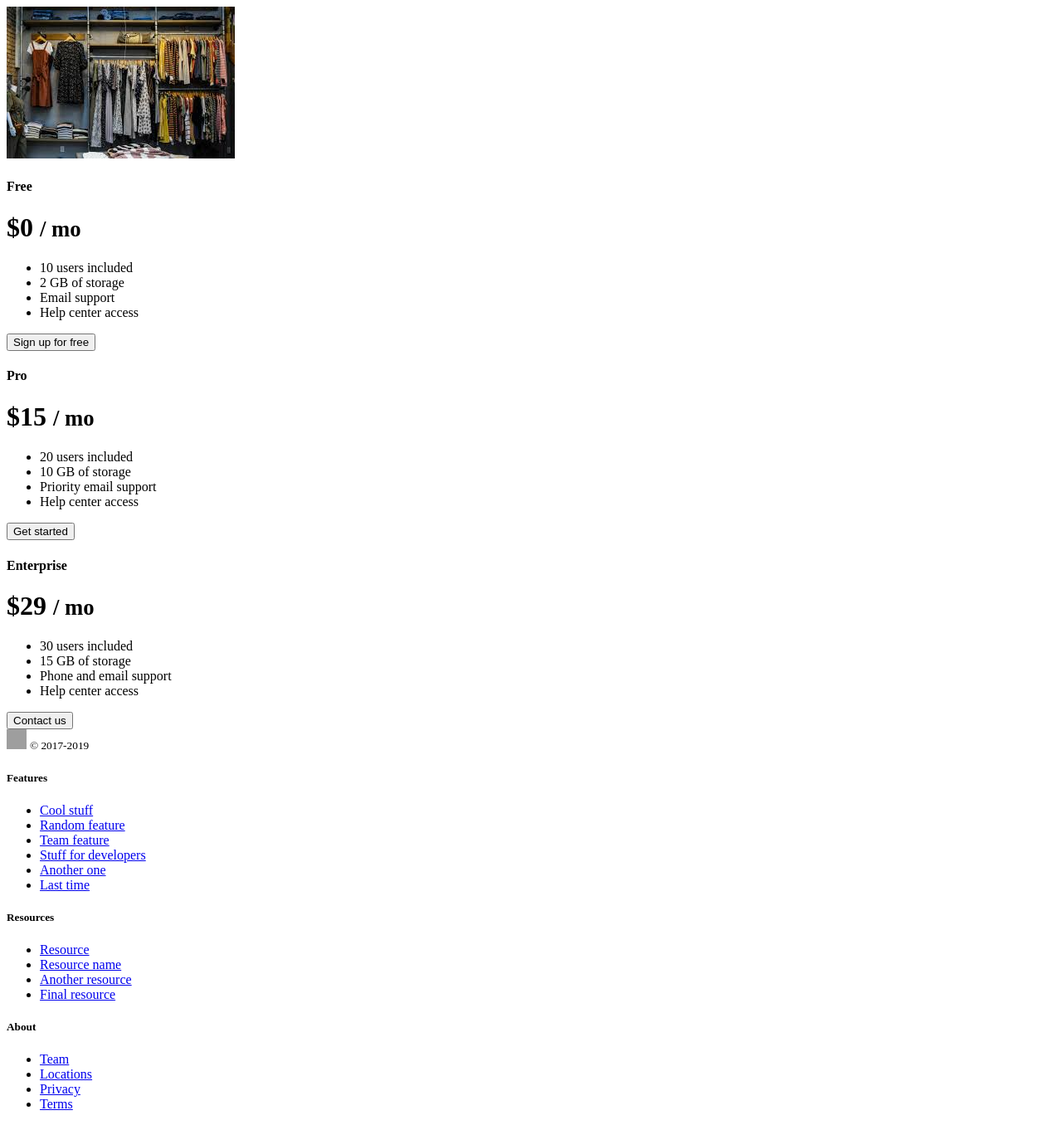
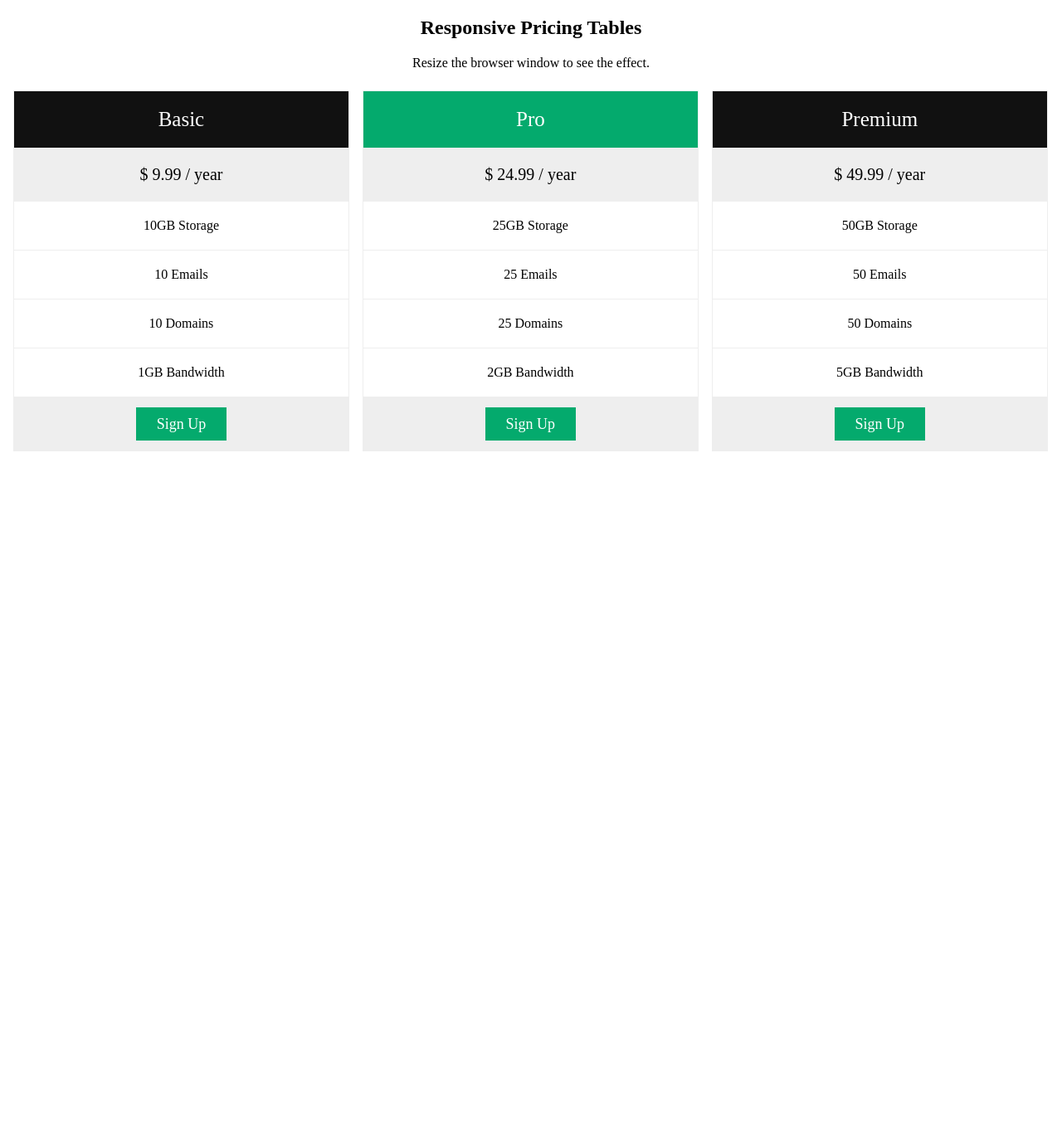
Before and after one commit to ramzanaliengineer/komori-corp, a Django app: page /singleProduct in a window 1280 px wide. Shown: the whole page at 83% size. After the commit the page ends 544 px from the top, so only its background shows below. Run offline with Django 5.2, Linux system fonts and the light colour scheme; grey boxes are pictures that could not be loaded.

Commit message:
ma ny sara code change kia h

```diff
--- a/myapp/urls.py
+++ b/myapp/urls.py
@@ -8,6 +8,6 @@ urlpatterns = [
     path("contact" , views.contact,name='contact'),
     path("services" , views.services,name='services'),
     path("singleProduct", views.singleProductPage,name= "singleProduct"),
-    path("multipleproduct", views.mulipleproduct, name="multipleproduct"),
+
 
 ]
--- a/myapp/views.py
+++ b/myapp/views.py
@@ -37,6 +37,3 @@ def services(request):
 def singleProductPage(request):
     return render(request, "singleProduct.html")
     # return HttpResponse('This is a services page')
-
-def mulipleproduct(request):
-    return render(request,"multipleproduct.html")
--- a/templates/singleProduct.html
+++ b/templates/singleProduct.html
@@ -1,99 +1,105 @@
 <!DOCTYPE html>
-{% load static %}
-<html lang="en">
+<html>
 <head>
-    <meta charset="UTF-8">
 <meta name="viewport" content="width=device-width, initial-scale=1.0">
-    <title>Single Product</title>
+<style>
+* {
+  box-sizing: border-box;
+}
+
+.columns {
+  float: left;
+  width: 33.3%;
+  padding: 8px;
+}
+
+.price {
+  list-style-type: none;
+  border: 1px solid #eee;
+  margin: 0;
+  padding: 0;
+  -webkit-transition: 0.3s;
+  transition: 0.3s;
+}
+
+.price:hover {
+  box-shadow: 0 8px 12px 0 rgba(0,0,0,0.2)
+}
+
+.price .header {
+  background-color: #111;
+  color: white;
+  font-size: 25px;
+}
+
+.price li {
+  border-bottom: 1px solid #eee;
+  padding: 20px;
+  text-align: center;
+}
+
+.price .grey {
+  background-color: #eee;
+  font-size: 20px;
+}
+
+.button {
+  background-color: #04AA6D;
+  border: none;
+  color: white;
+  padding: 10px 25px;
+  text-align: center;
+  text-decoration: none;
+  font-size: 18px;
+}
+
+@media only screen and (max-width: 600px) {
+  .columns {
+    width: 100%;
+  }
+}
+</style>
 </head>
 <body>
-    <div class="container-fluid">
-        <img src="{% static 'hhhh.jpeg' %}" class="d-block w-100" alt="...">
-  <div class="card-deck mb-3 text-center">
-    <div class="card mb-4 shadow-sm">
-      <div class="card-header">
-        <h4 class="my-0 font-weight-normal">Free</h4>
-      </div>
-      <div class="card-body">
-        <h1 class="card-title pricing-card-title">$0 <small class="text-muted">/ mo</small></h1>
-        <ul class="list-unstyled mt-3 mb-4">
-          <li>10 users included</li>
-          <li>2 GB of storage</li>
-          <li>Email support</li>
-          <li>Help center access</li>
+
+<h2 style="text-align:center">Responsive Pricing Tables</h2>
+<p style="text-align:center">Resize the browser window to see the effect.</p>
+
+<div class="columns">
+  <ul class="price">
+    <li class="header">Basic</li>
+    <li class="grey">$ 9.99 / year</li>
+    <li>10GB Storage</li>
+    <li>10 Emails</li>
+    <li>10 Domains</li>
+    <li>1GB Bandwidth</li>
+    <li class="grey"><a href="#" class="button">Sign Up</a></li>
   </ul>
-        <button type="button" class="btn btn-lg btn-block btn-outline-primary">Sign up for free</button>
-      </div>
-    </div>
-    <div class="card mb-4 shadow-sm">
-      <div class="card-header">
-        <h4 class="my-0 font-weight-normal">Pro</h4>
-      </div>
-      <div class="card-body">
-        <h1 class="card-title pricing-card-title">$15 <small class="text-muted">/ mo</small></h1>
-        <ul class="list-unstyled mt-3 mb-4">
-          <li>20 users included</li>
-          <li>10 GB of storage</li>
-          <li>Priority email support</li>
-          <li>Help center access</li>
-        </ul>
-        <button type="button" class="btn btn-lg btn-block btn-primary">Get started</button>
-      </div>
-    </div>
-    <div class="card mb-4 shadow-sm">
-      <div class="card-header">
-        <h4 class="my-0 font-weight-normal">Enterprise</h4>
-      </div>
-      <div class="card-body">
-        <h1 class="card-title pricing-card-title">$29 <small class="text-muted">/ mo</small></h1>
-        <ul class="list-unstyled mt-3 mb-4">
-          <li>30 users included</li>
-          <li>15 GB of storage</li>
-          <li>Phone and email support</li>
-          <li>Help center access</li>
-        </ul>
-        <button type="button" class="btn btn-lg btn-block btn-primary">Contact us</button>
-      </div>
-    </div>
 </div>
 
-  <footer class="pt-4 my-md-5 pt-md-5 border-top">
-    <div class="row">
-      <div class="col-12 col-md">
-        <img class="mb-2" src="/docs/4.4/assets/brand/bootstrap-solid.svg" alt="" width="24" height="24">
-        <small class="d-block mb-3 text-muted">&copy; 2017-2019</small>
-      </div>
-      <div class="col-6 col-md">
-        <h5>Features</h5>
-        <ul class="list-unstyled text-small">
-          <li><a class="text-muted" href="#">Cool stuff</a></li>
-          <li><a class="text-muted" href="#">Random feature</a></li>
-          <li><a class="text-muted" href="#">Team feature</a></li>
-          <li><a class="text-muted" href="#">Stuff for developers</a></li>
-          <li><a class="text-muted" href="#">Another one</a></li>
-          <li><a class="text-muted" href="#">Last time</a></li>
+<div class="columns">
+  <ul class="price">
+    <li class="header" style="background-color:#04AA6D">Pro</li>
+    <li class="grey">$ 24.99 / year</li>
+    <li>25GB Storage</li>
+    <li>25 Emails</li>
+    <li>25 Domains</li>
+    <li>2GB Bandwidth</li>
+    <li class="grey"><a href="#" class="button">Sign Up</a></li>
   </ul>
 </div>
-      <div class="col-6 col-md">
-        <h5>Resources</h5>
-        <ul class="list-unstyled text-small">
-          <li><a class="text-muted" href="#">Resource</a></li>
-          <li><a class="text-muted" href="#">Resource name</a></li>
-          <li><a class="text-muted" href="#">Another resource</a></li>
-          <li><a class="text-muted" href="#">Final resource</a></li>
+
+<div class="columns">
+  <ul class="price">
+    <li class="header">Premium</li>
+    <li class="grey">$ 49.99 / year</li>
+    <li>50GB Storage</li>
+    <li>50 Emails</li>
+    <li>50 Domains</li>
+    <li>5GB Bandwidth</li>
+    <li class="grey"><a href="#" class="button">Sign Up</a></li>
   </ul>
 </div>
-      <div class="col-6 col-md">
-        <h5>About</h5>
-        <ul class="list-unstyled text-small">
-          <li><a class="text-muted" href="#">Team</a></li>
-          <li><a class="text-muted" href="#">Locations</a></li>
-          <li><a class="text-muted" href="#">Privacy</a></li>
-          <li><a class="text-muted" href="#">Terms</a></li>
-        </ul>
-      </div>
-    </div>
-  </footer>
-</div>
+
 </body>
 </html>
```
Also changed, not shown: templates/contact.html (+2 -20 lines), templates/multipleproduct.html (deleted, +0 -11 lines), db.sqlite3. Lines whose indentation alone changed are shown as unchanged.
